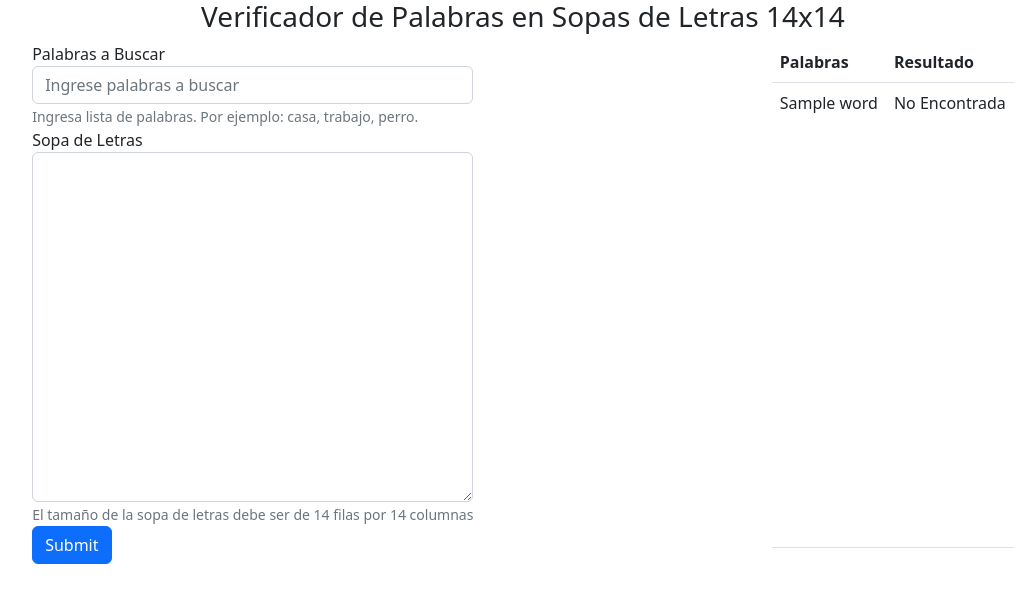
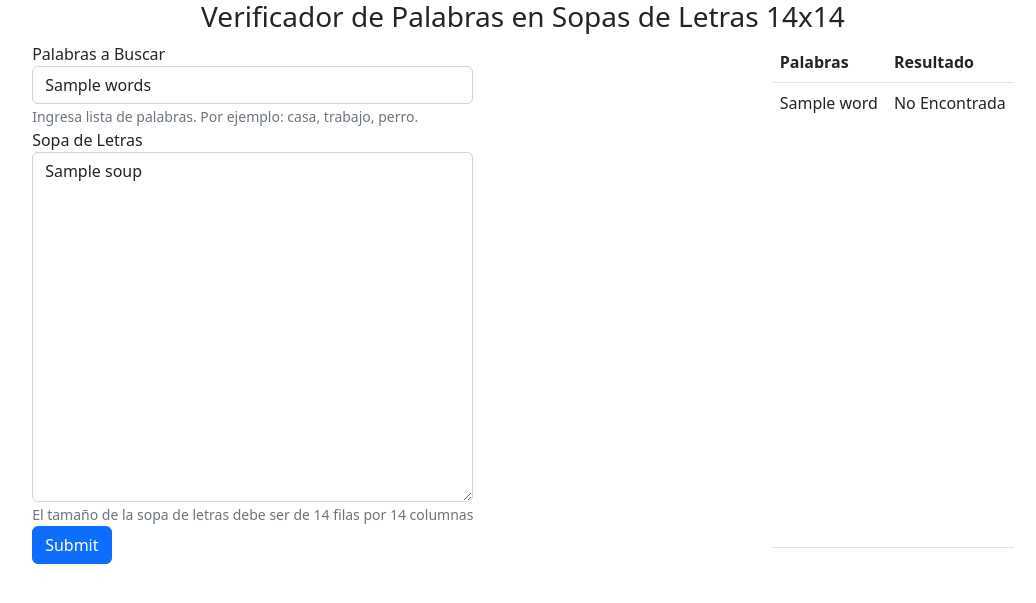
Before and after one commit to devjprivera/sopa-de-letras-cliente, a FastAPI app: template frontend/templates/index.html in a window 1280 px wide. Shown: the top 603 px of the page, without its empty margins (117-1153 px from the left). Run offline with FastAPI, Linux system fonts and the light colour scheme; the template is opened without the code that fills it: most values are stand-ins (such as "Sample title", 1, 10 or a date in 2020).

Commit message:
Added field value validation

```diff
--- a/backend/main.py
+++ b/backend/main.py
@@ -21,7 +21,12 @@ def main(request: Request):
 @app.post("/", response_class=HTMLResponse)
 def solver(request: Request, words: str = Form(...), soup: str = Form(...)):
 
-    soup = soup.replace("\r\n", " ")
+    if not words or not soup:
+        error = "Llena todos los campos"
+        return templates.TemplateResponse("index.html", {"request": request, "error": error, "soup": soup, "words": words})
+
+    soup = soup.replace("\r\n", " ").upper()
+    words = words.upper()
     wordsFound = soupSolver(soup, words)
 
     return templates.TemplateResponse("index.html", {"request": request, "wordsFound": wordsFound})
--- a/frontend/templates/index.html
+++ b/frontend/templates/index.html
@@ -12,14 +12,19 @@
         <div id="solve-div" class="d-flex justify-content-around">
             <div id="soup-form">
                 <form action="/" method="post">
+                    {% if error %}
+                        <div class="alert alert-danger" role="alert">
+                            {{ error }}
+                        </div>
+                    {% endif %}
                     <div class="form-group">
                         <label for="words">Palabras a Buscar</label>
-                        <input type="text" class="form-control" id="words" name="words" placeholder="Ingrese palabras a buscar">
+                        <input type="text" class="form-control" id="words" name="words" placeholder="Ingrese palabras a buscar" value="{{words}}">
                         <small id="wordHelp" class="form-text text-muted">Ingresa lista de palabras. Por ejemplo: casa, trabajo, perro. </small>
                     </div>
                     <div class="form-group">
                         <label for="soup">Sopa de Letras</label>
-                        <textarea id="soup" name="soup" class="form-control" aria-describedby="soupHelp" rows="14" cols="14"></textarea>
+                        <textarea id="soup" name="soup" class="form-control" aria-describedby="soupHelp" rows="14" cols="14">{{ soup }}</textarea>
                         <small id="soupHelp" class="form-text text-muted">El tamaño de la sopa de letras debe ser de 14 filas por 14 columnas </small>
                     </div>
                     <button id="search" type="submit" class="btn btn-primary" onclick="search">Submit</button>
```
